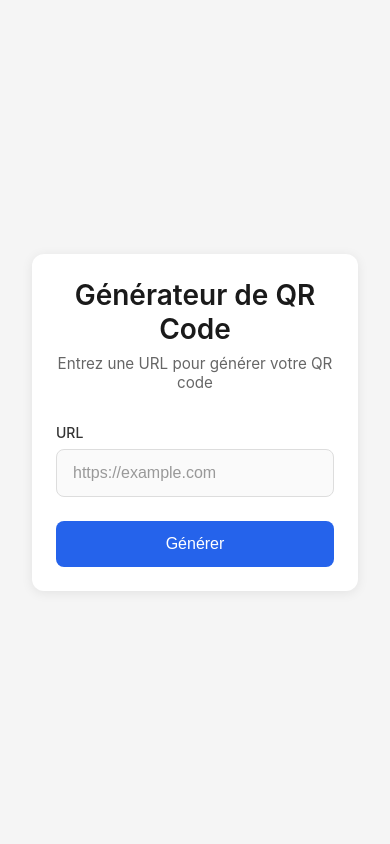
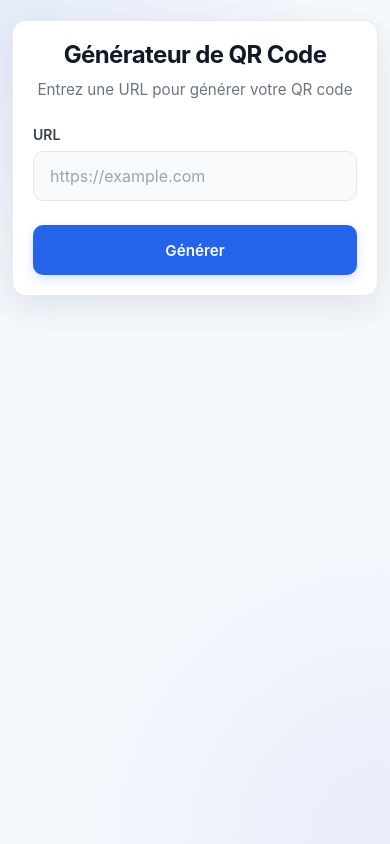
Before and after one commit to WewennJr/qr-code-generator, a Flask app: page / in a window 390 px wide. Run offline with Flask 3, Linux system fonts and the light colour scheme.

Commit message:
feat: .gitignore and separate stylesheet

```diff
--- /dev/null
+++ b/src/qr_code_generator/static/style.css
@@ -0,0 +1,297 @@
+:root {
+    --bg: #f4f7fb;
+    --surface: #ffffff;
+    --surface-soft: #f8fafc;
+    --text: #111827;
+    --text-muted: #6b7280;
+    --border: #e5e7eb;
+    --primary: #2563eb;
+    --primary-hover: #1d4ed8;
+    --secondary: #eef2f7;
+    --secondary-hover: #e2e8f0;
+    --danger-bg: #fef2f2;
+    --danger-border: #fecaca;
+    --danger-text: #dc2626;
+    --radius: 14px;
+    --shadow: 0 12px 35px rgba(15, 23, 42, 0.08);
+}
+
+* {
+    margin: 0;
+    padding: 0;
+    box-sizing: border-box;
+}
+
+html {
+    min-height: 100%;
+}
+
+body {
+    min-height: 100vh;
+    display: flex;
+    align-items: center;
+    justify-content: center;
+    padding: 2rem;
+    font-family: -apple-system, BlinkMacSystemFont, "Segoe UI", Roboto, "Helvetica Neue", Arial, sans-serif;
+    color: var(--text);
+    background:
+        radial-gradient(circle at top left, rgba(37, 99, 235, 0.08), transparent 35%),
+        radial-gradient(circle at bottom right, rgba(99, 102, 241, 0.07), transparent 35%),
+        var(--bg);
+}
+
+.container {
+    width: 100%;
+    max-width: 520px;
+    padding: 2.5rem;
+    background: var(--surface);
+    border: 1px solid rgba(229, 231, 235, 0.8);
+    border-radius: 20px;
+    box-shadow: var(--shadow);
+}
+
+h1 {
+    margin-bottom: 0.6rem;
+    font-size: clamp(1.6rem, 4vw, 2rem);
+    font-weight: 700;
+    line-height: 1.2;
+    letter-spacing: -0.025em;
+    text-align: center;
+    color: var(--text);
+}
+
+.subtitle {
+    margin-bottom: 2rem;
+    color: var(--text-muted);
+    font-size: 0.95rem;
+    line-height: 1.5;
+    text-align: center;
+}
+
+.form-group {
+    margin-bottom: 1.25rem;
+}
+
+label {
+    display: block;
+    margin-bottom: 0.5rem;
+    color: #374151;
+    font-size: 0.875rem;
+    font-weight: 600;
+}
+
+input[type="url"] {
+    width: 100%;
+    min-height: 50px;
+    padding: 0.8rem 1rem;
+    border: 1px solid var(--border);
+    border-radius: 10px;
+    outline: none;
+    background: var(--surface-soft);
+    color: var(--text);
+    font: inherit;
+    font-size: 1rem;
+    transition:
+        border-color 0.2s ease,
+        box-shadow 0.2s ease,
+        background-color 0.2s ease;
+}
+
+input[type="url"]::placeholder {
+    color: #9ca3af;
+}
+
+input[type="url"]:hover {
+    border-color: #cbd5e1;
+}
+
+input[type="url"]:focus {
+    border-color: var(--primary);
+    background: var(--surface);
+    box-shadow: 0 0 0 4px rgba(37, 99, 235, 0.12);
+}
+
+.btn-group {
+    display: flex;
+    gap: 0.75rem;
+    margin-top: 1.5rem;
+}
+
+.btn {
+    min-height: 50px;
+    flex: 1;
+    padding: 0.8rem 1.25rem;
+    border: 0;
+    border-radius: 10px;
+    font: inherit;
+    font-size: 0.95rem;
+    font-weight: 600;
+    cursor: pointer;
+    transition:
+        background-color 0.2s ease,
+        transform 0.15s ease,
+        box-shadow 0.2s ease;
+}
+
+.btn:hover {
+    transform: translateY(-1px);
+}
+
+.btn:active {
+    transform: translateY(0);
+}
+
+.btn:focus-visible {
+    outline: 3px solid rgba(37, 99, 235, 0.25);
+    outline-offset: 2px;
+}
+
+.btn-primary {
+    background: var(--primary);
+    color: #ffffff;
+    box-shadow: 0 4px 12px rgba(37, 99, 235, 0.2);
+}
+
+.btn-primary:hover {
+    background: var(--primary-hover);
+    box-shadow: 0 6px 16px rgba(37, 99, 235, 0.25);
+}
+
+.btn-secondary {
+    background: var(--secondary);
+    color: #374151;
+}
+
+.btn-secondary:hover {
+    background: var(--secondary-hover);
+}
+
+.btn-secondary:disabled {
+    opacity: 0.5;
+    cursor: not-allowed;
+    transform: none;
+}
+
+.error {
+    margin-bottom: 1.25rem;
+    padding: 0.9rem 1rem;
+    border: 1px solid var(--danger-border);
+    border-radius: 10px;
+    background: var(--danger-bg);
+    color: var(--danger-text);
+    font-size: 0.875rem;
+    line-height: 1.5;
+}
+
+.qr-result {
+    margin-top: 2rem;
+    padding-top: 2rem;
+    border-top: 1px solid var(--border);
+    text-align: center;
+}
+
+.qr-result h2 {
+    margin-bottom: 1.25rem;
+    color: var(--text);
+    font-size: 1.15rem;
+    font-weight: 650;
+}
+
+.qr-image {
+    display: inline-flex;
+    align-items: center;
+    justify-content: center;
+    max-width: 100%;
+    padding: 1rem;
+    border: 1px solid var(--border);
+    border-radius: 14px;
+    background: #ffffff;
+    box-shadow: 0 6px 20px rgba(15, 23, 42, 0.06);
+}
+
+.qr-image img {
+    display: block;
+    width: min(280px, 100%);
+    height: auto;
+}
+
+.qr-actions {
+    display: flex;
+    justify-content: center;
+    gap: 0.75rem;
+    margin-top: 1.25rem;
+}
+
+.qr-actions .btn {
+    flex: 0 1 160px;
+}
+
+@media (max-width: 600px) {
+    body {
+        align-items: flex-start;
+        padding: 1rem;
+    }
+
+    .container {
+        margin: 1rem 0;
+        padding: 1.75rem;
+        border-radius: 16px;
+    }
+
+    .subtitle {
+        margin-bottom: 1.5rem;
+    }
+
+    .qr-image {
+        width: 100%;
+    }
+
+    .qr-image img {
+        width: min(260px, 100%);
+    }
+}
+
+@media (max-width: 420px) {
+    body {
+        padding: 0.75rem;
+    }
+
+    .container {
+        margin: 0.5rem 0;
+        padding: 1.25rem;
+        border-radius: 14px;
+    }
+
+    h1 {
+        font-size: 1.5rem;
+    }
+
+    .btn-group,
+    .qr-actions {
+        flex-direction: column;
+    }
+
+    .btn,
+    .qr-actions .btn {
+        width: 100%;
+        flex: 1 1 auto;
+    }
+
+    .qr-image {
+        padding: 0.75rem;
+    }
+
+    .qr-image img {
+        width: min(240px, 100%);
+    }
+}
+
+@media (prefers-reduced-motion: reduce) {
+    *,
+    *::before,
+    *::after {
+        scroll-behavior: auto !important;
+        transition: none !important;
+        animation: none !important;
+    }
+}
--- a/src/qr_code_generator/templates/index.html
+++ b/src/qr_code_generator/templates/index.html
@@ -4,188 +4,7 @@
     <meta charset="UTF-8">
     <meta name="viewport" content="width=device-width, initial-scale=1.0">
     <title>Générateur de QR Code</title>
-    <style>
-        * {
-            margin: 0;
-            padding: 0;
-            box-sizing: border-box;
-        }
-
-        body {
-            font-family: -apple-system, BlinkMacSystemFont, "Segoe UI", Roboto, "Helvetica Neue", Arial, sans-serif;
-            background-color: #f5f5f5;
-            min-height: 100vh;
-            display: flex;
-            align-items: center;
-            justify-content: center;
-            padding: 2rem;
-        }
-
-        .container {
-            background: white;
-            border-radius: 12px;
-            box-shadow: 0 2px 12px rgba(0, 0, 0, 0.08);
-            padding: 2.5rem;
-            width: 100%;
-            max-width: 480px;
-        }
-
-        h1 {
-            font-size: 1.75rem;
-            font-weight: 600;
-            color: #1a1a1a;
-            margin-bottom: 0.5rem;
-            text-align: center;
-        }
-
-        .subtitle {
-            color: #666;
-            font-size: 0.95rem;
-            text-align: center;
-            margin-bottom: 2rem;
-        }
-
-        .form-group {
-            margin-bottom: 1.25rem;
-        }
-
-        label {
-            display: block;
-            font-size: 0.875rem;
-            font-weight: 500;
-            color: #333;
-            margin-bottom: 0.5rem;
-        }
-
-        input[type="url"] {
-            width: 100%;
-            padding: 0.875rem 1rem;
-            font-size: 1rem;
-            border: 1px solid #ddd;
-            border-radius: 8px;
-            transition: border-color 0.2s, box-shadow 0.2s;
-            background: #fafafa;
-        }
-
-        input[type="url"]:focus {
-            outline: none;
-            border-color: #2563eb;
-            box-shadow: 0 0 0 3px rgba(37, 99, 235, 0.15);
-            background: white;
-        }
-
-        input[type="url"]::placeholder {
-            color: #999;
-        }
-
-        .btn-group {
-            display: flex;
-            gap: 0.75rem;
-            margin-top: 1.5rem;
-        }
-
-        .btn {
-            flex: 1;
-            padding: 0.875rem 1.5rem;
-            font-size: 1rem;
-            font-weight: 500;
-            border: none;
-            border-radius: 8px;
-            cursor: pointer;
-            transition: background-color 0.2s, transform 0.1s;
-        }
-
-        .btn:active {
-            transform: scale(0.98);
-        }
-
-        .btn-primary {
-            background-color: #2563eb;
-            color: white;
-        }
-
-        .btn-primary:hover {
-            background-color: #1d4ed8;
-        }
-
-        .btn-secondary {
-            background-color: #e5e7eb;
-            color: #374151;
-        }
-
-        .btn-secondary:hover {
-            background-color: #d1d5db;
-        }
-
-        .btn-secondary:disabled {
-            opacity: 0.5;
-            cursor: not-allowed;
-        }
-
-        .error {
-            background-color: #fef2f2;
-            border: 1px solid #fecaca;
-            color: #dc2626;
-            padding: 0.875rem 1rem;
-            border-radius: 8px;
-            font-size: 0.875rem;
-            margin-bottom: 1.25rem;
-        }
-
-        .qr-result {
-            margin-top: 2rem;
-            padding-top: 2rem;
-            border-top: 1px solid #e5e7eb;
-            text-align: center;
-        }
-
-        .qr-result h2 {
-            font-size: 1.125rem;
-            font-weight: 600;
-            color: #1a1a1a;
-            margin-bottom: 1rem;
-        }
-
-        .qr-image {
-            display: inline-block;
-            background: white;
-            padding: 1rem;
-            border-radius: 8px;
-            box-shadow: 0 1px 4px rgba(0, 0, 0, 0.06);
-        }
-
-        .qr-image img {
-            display: block;
-            max-width: 100%;
-            height: auto;
-        }
-
-        .qr-actions {
-            display: flex;
-            gap: 0.75rem;
-            justify-content: center;
-            margin-top: 1.25rem;
-        }
-
-        .qr-actions .btn {
-            flex: 0 0 auto;
-            min-width: 140px;
-        }
-
-        @media (max-width: 480px) {
-            .container {
-                padding: 1.5rem;
-            }
-
-            .btn-group {
-                flex-direction: column;
-            }
-
-            .qr-actions {
-                flex-direction: column;
-            }
-        }
-    </style>
+    <link rel="stylesheet" href="{{ url_for('static', filename='style.css') }}">
 </head>
 <body>
     <div class="container">
```
Also changed, not shown: 1 other file.
